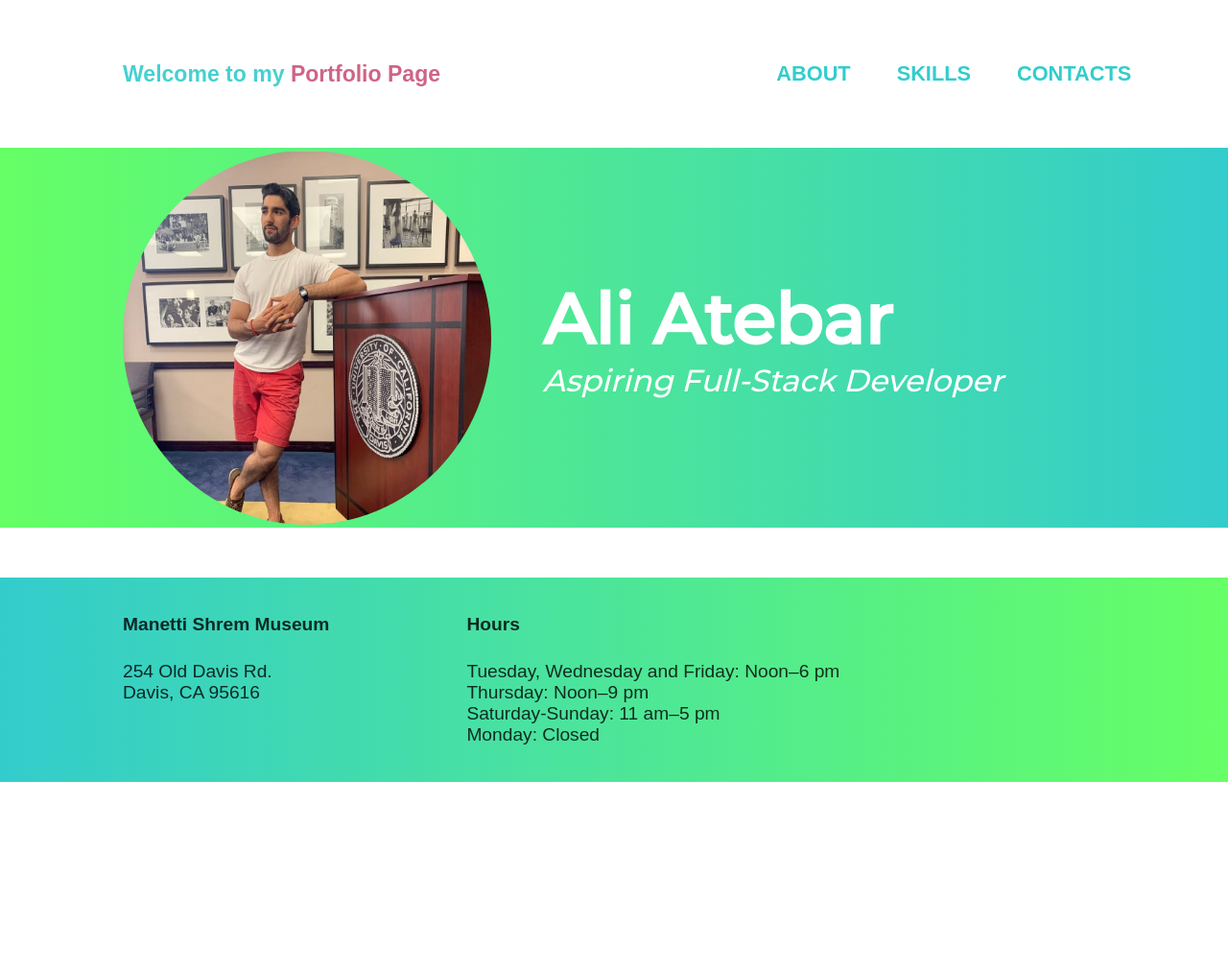
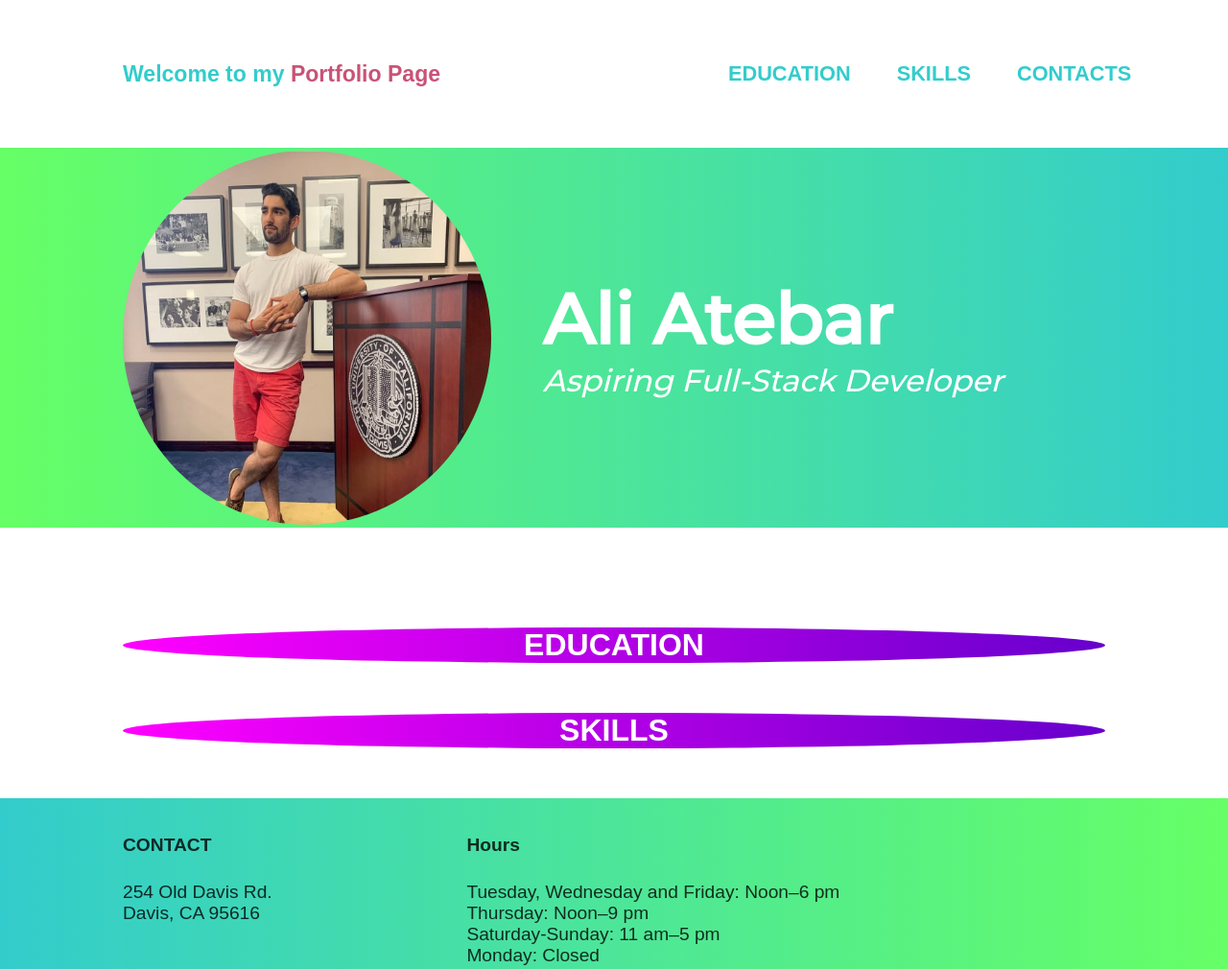
Before and after one commit to Ayatebar3/Resume-Page, a plain HTML site: page index.html in a window 1280 px wide. Shown: the top 1010 px of the page at 96% size. Before the commit the page ends 815 px from the top, so only its background shows below. Drawn offline with Linux system fonts and the light colour scheme.

Commit message:
Logo and Nav are done.. Need to create blocks for 'Education' and 'Skills' segments.. Contact form? or email?? idk..

```diff
--- a/index.html
+++ b/index.html
@@ -25,7 +25,7 @@
 
             <nav class="menu">
                 <ul class="menu__list">
-                  <li class="menu__group"><a href="#0" class="menu__link">About</a></li>
+                  <li class="menu__group"><a href="#0" class="menu__link">Education</a></li>
                   <li class="menu__group"><a href="#0" class="menu__link">Skills</a></li>
                   <li class="menu__group"><a href="#0" class="menu__link">Contacts</a></li>
                 </ul>
@@ -43,15 +43,41 @@
         </div>
 
     </header>
-
+    </br>
+    </br>
+    </br>
+    </br>
     <main>
 
+        <div class="block">
 
+            <div class="block_title">
+                <p class="b_Title">EDUCATION</p>
+            </div>
+
+            <div class="block_info">
+            </div>
+
+        </div>
+
+
+        </br>
+        </br>
+
+        <div class="block">
+            <div class="block_title">
+                <p class="b_Title">SKILLS</p>
+            </div>
+
+            <div class="block_info">
+
+            </div>
+        </div>
     </main>
 
     <footer class="footer_hide" id="footer">
         <div class="adress_text_div">
-            <p id="footer_addres_name"> Manetti Shrem Museum</p>
+            <p id="footer_addres_name">CONTACT</p>
             <p> 254 Old Davis Rd.</p>
             <p> Davis, CA 95616</p>
         </div>
--- a/portfolio.css
+++ b/portfolio.css
@@ -31,14 +31,14 @@ header {
 #logoText {
     color:rgb(51, 204, 204);
     font-size: 1.8vw;
-    opacity: .9;
+    /* opacity: .9; */
     font-weight: bold;
 }
 
 #logoText span{
     color: rgb(201, 82, 120);
     font-weight: bold;
-    opacity: .99;
+    /* opacity: .99; */
 }
 
 
@@ -115,7 +115,7 @@ header {
 
     .menu__link:hover:before, .menu__link:hover:after{
         width: 100%;
-        transition-duration: .15s;
+        transition-duration: .25s;
     }
 }
 
@@ -160,7 +160,7 @@ nav p {
 }
 
 .me {
-    border-radius: 100%;
+    border-radius: 50%;
 }
 
 .header__titleBar img {
@@ -208,6 +208,19 @@ main {
     margin-right: 10%;
 }
 
+.block {
+    display: flex;
+    justify-content: center;
+    background-image: linear-gradient(to right, #ff00ff, #6600cc);
+    border-radius: 100%;
+}
+
+.block_title {
+    font-size: 2.5vw;
+    color: white;
+    font-weight: bold;
+}
+
 /************************ footer Style ********************/
 /**********************************************************/
 /**********************************************************/
```
